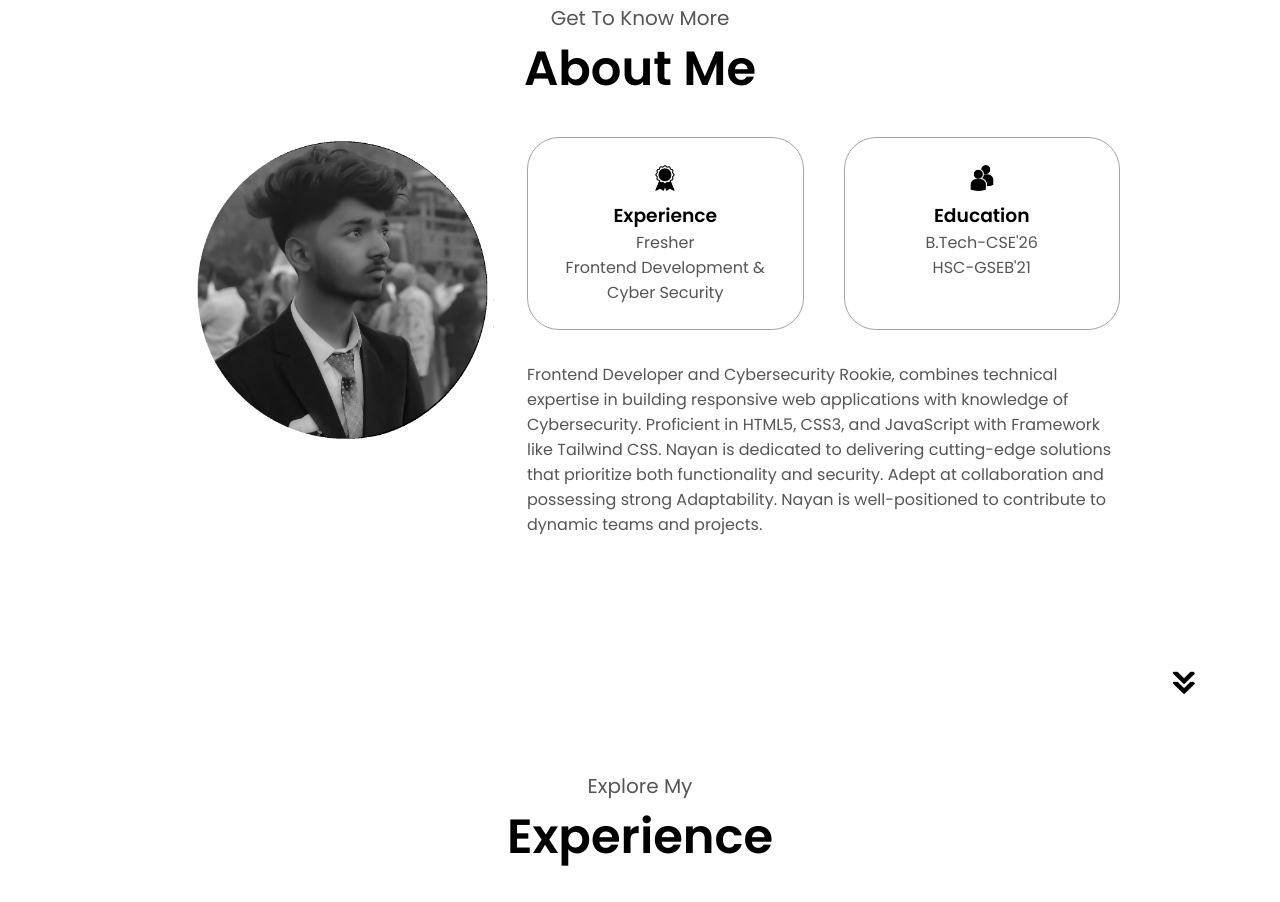
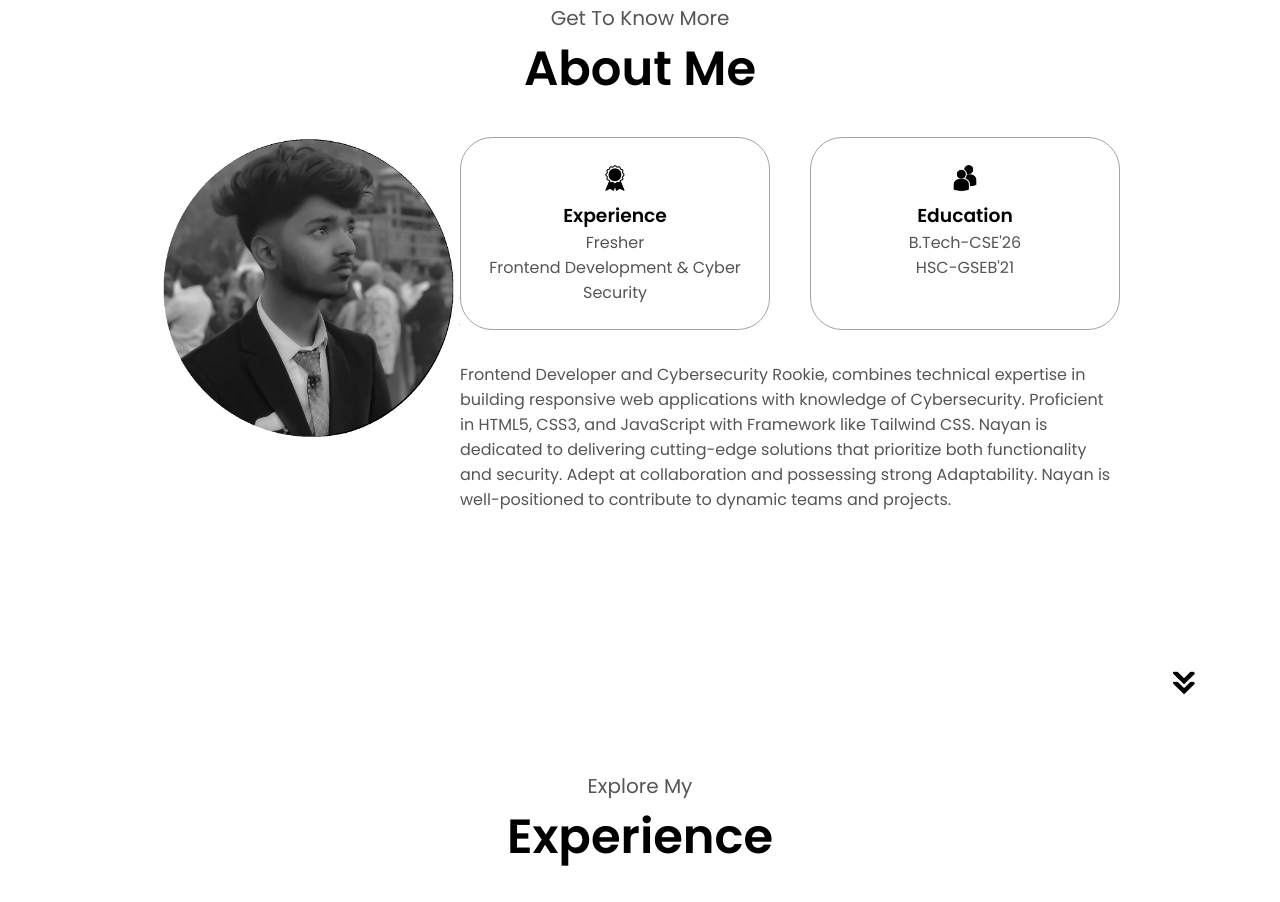
Before and after one commit to itznayan/myPortfolio, a website: page index.html in a window 1280 px wide. Shown: the part 925-1827 px from the top of the page. Drawn offline with nearby package versions, Linux system fonts and the light colour scheme; a web font is replaced by a local one.

Commit message:
Update style.css

```diff
--- a/style.css
+++ b/style.css
@@ -426,7 +426,8 @@ button:hover:after {
   display: flex;
   height: 300px;
   width: 300px;
-  margin: 3cap;
+  margin: 2rem auto;
+
 }
 
 /*ABOUT*/
@@ -444,11 +445,14 @@ button:hover:after {
 .about-details-containers {
   justify-content: center;
   flex-direction: column;
+
 }
 
 .about-containers,
 .about-details-containers {
   display: flex;
+
+
 }
 
 .about.pic {
```
